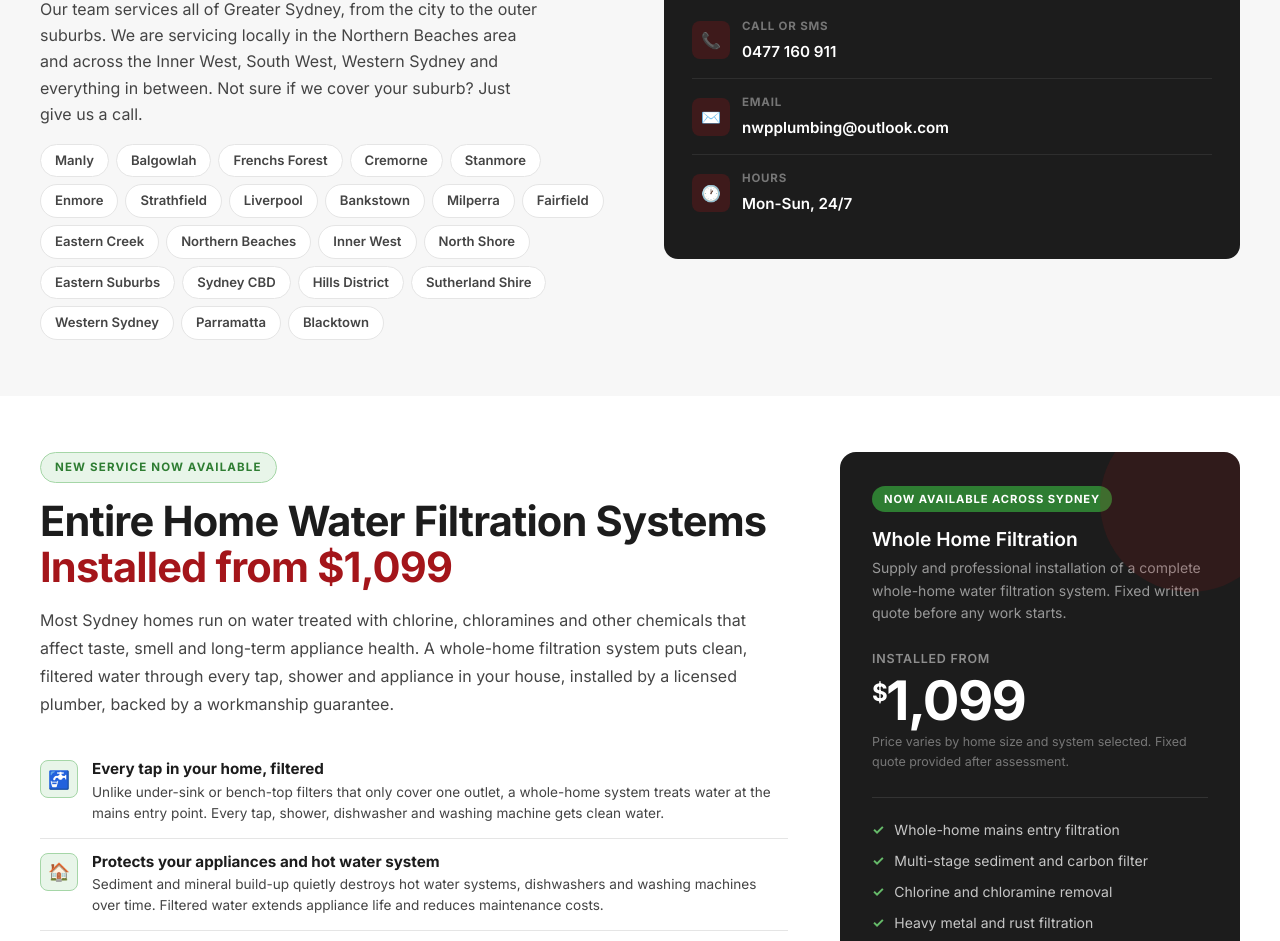
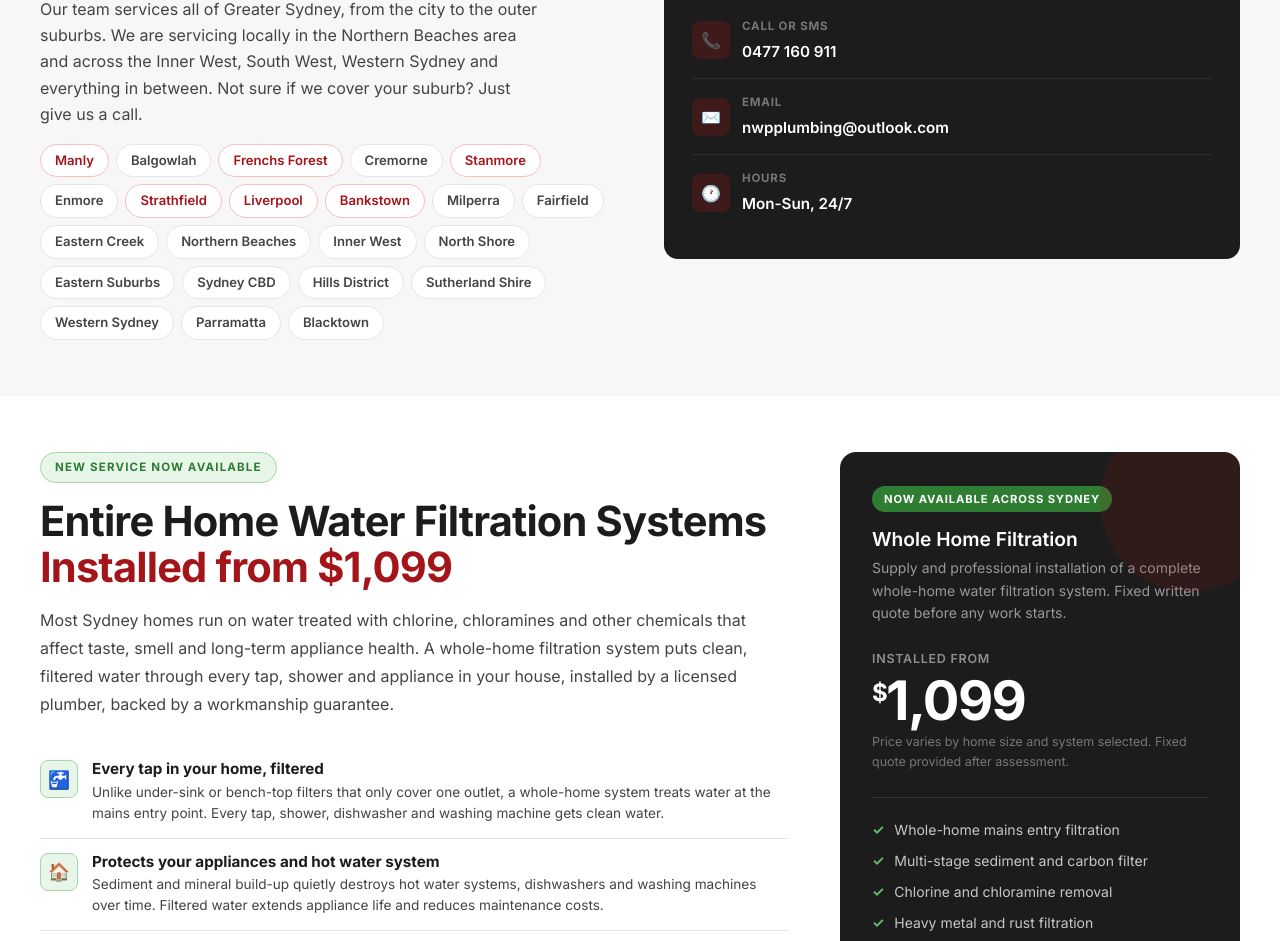
Before and after one commit to NWPPLUMBING/nwp-plumbing, a Next.js app: page / in a window 1280 px wide. Shown: the part 7018-7959 px from the top of the page. Built offline with nearby package versions, Linux system fonts and the light colour scheme.

Commit message:
Link suburb chips to landing pages

```diff
--- a/components/Areas.tsx
+++ b/components/Areas.tsx
@@ -6,7 +6,14 @@ const suburbs = [
   'Northern Beaches','Inner West','North Shore','Eastern Suburbs','Sydney CBD',
   'Hills District','Sutherland Shire','Western Sydney','Parramatta','Blacktown',
 ]
-
+const suburbLinks: Record<string, string> = {
+  'Manly': '/plumber-manly',
+  'Frenchs Forest': '/plumber-frenchs-forest',
+  'Stanmore': '/plumber-stanmore',
+  'Strathfield': '/plumber-strathfield',
+  'Liverpool': '/plumber-liverpool',
+  'Bankstown': '/plumber-bankstown',
+}
 export default function Areas() {
   const settingsPath = path.join(process.cwd(), 'content/settings/main.json')
   const settings = JSON.parse(fs.readFileSync(settingsPath, 'utf-8'))
@@ -25,11 +32,15 @@ export default function Areas() {
               Our team services all of Greater Sydney, from the city to the outer suburbs. We are servicing locally in the Northern Beaches area and across the Inner West, South West, Western Sydney and everything in between. Not sure if we cover your suburb? Just give us a call.
             </p>
             <div style={{display:'flex',flexWrap:'wrap',gap:'7px',marginTop:'16px'}}>
-              {suburbs.map((suburb,i)=>(
-                <span key={i} style={{background:'#fff',border:'1.5px solid #e5e5e5',borderRadius:'100px',padding:'5px 14px',fontSize:'0.82rem',fontWeight:600,color:'#444'}}>
-                  {suburb}
-                </span>
-              ))}
+              {suburbs.map((suburb,i)=>{
+                const href = suburbLinks[suburb]
+                const base = {background:'#fff',border:'1.5px solid #e5e5e5',borderRadius:'100px',padding:'5px 14px',fontSize:'0.82rem',fontWeight:600,color:'#444'}
+                return href ? (
+                  <a key={i} href={href} style={{...base,color:'#a4151a',borderColor:'#f5c0c0',textDecoration:'none'}}>{suburb}</a>
+                ) : (
+                  <span key={i} style={base}>{suburb}</span>
+                )
+              })}
             </div>
           </div>
           <div style={{background:'#1c1c1c',borderRadius:'14px',padding:'28px'}}>
```
